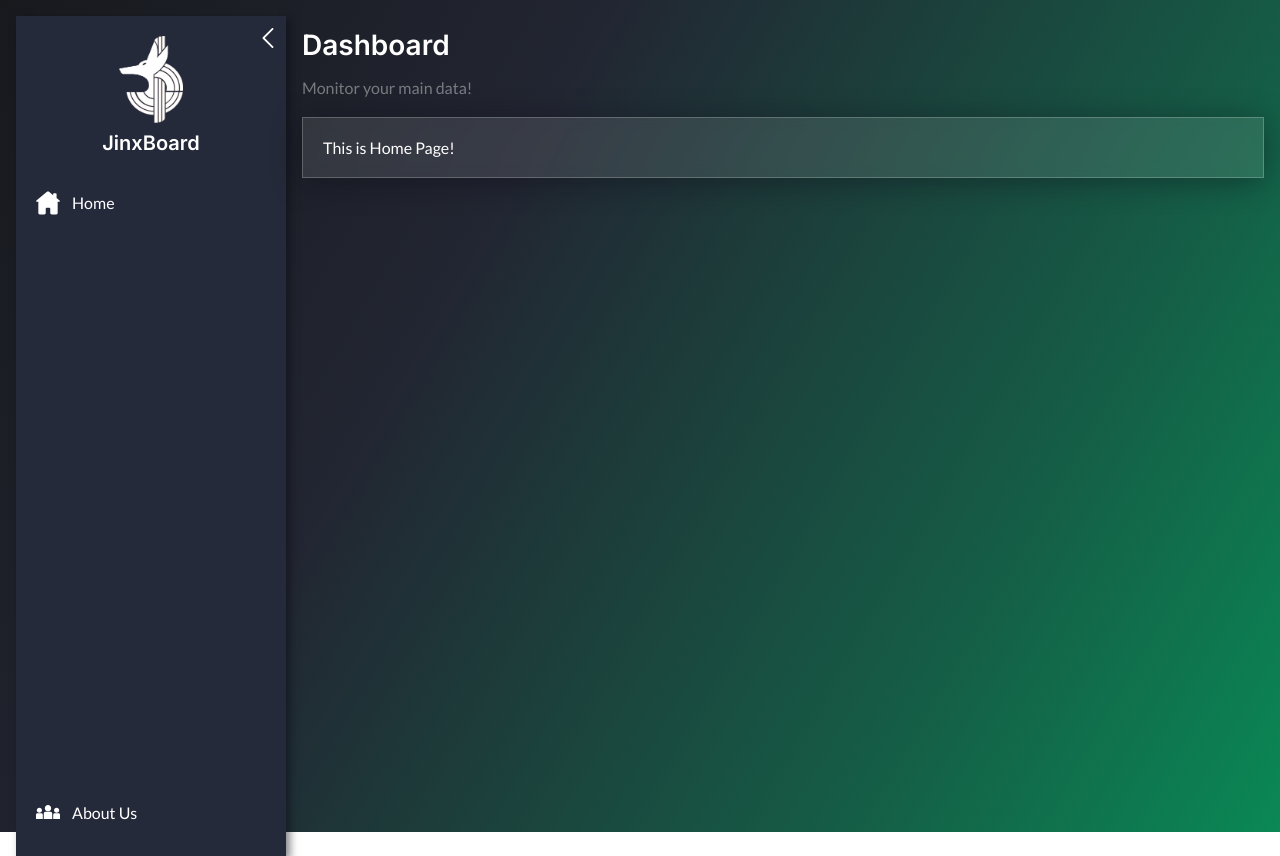
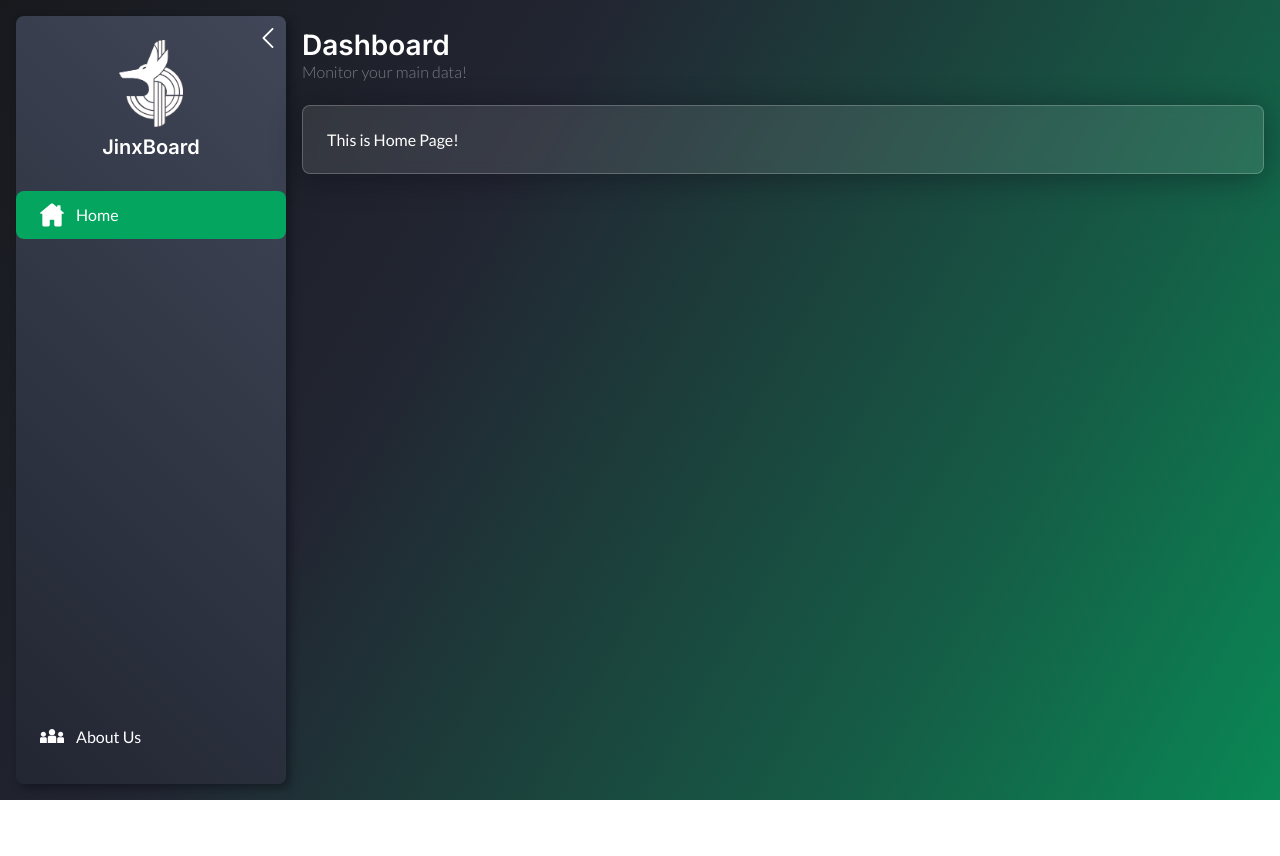
Before and after one commit to fadhilrafiii/JinXBoard, a React (Create React App) app: page / in a window 1280 px wide. After the commit the page ends 800 px from the top, so only its background shows below. Built offline with nearby package versions, Linux system fonts and the light colour scheme.

Commit message:
Add variables and base styling

```diff
--- a/src/index.css
+++ b/src/index.css
@@ -1,11 +1,14 @@
 @import url('https://fonts.googleapis.com/css2?family=Inter:wght@500;600;700&display=swap');
-@import url('https://fonts.googleapis.com/css2?family=Lato:wght@400;500;600&display=swap');
+@import url('https://fonts.googleapis.com/css2?family=Lato:wght@300;400;500;600&display=swap');
 
 :root {
   /* Colors */
-  --primary-color: #03a55f;
-  --secondary-color: #252a3b;
-  --secondary-color-light: #252a3a;
+  --primary-color: #016439;
+  --primary-color-light: #03a55f;
+  --primary-color-dark: #002f1b;
+  --secondary-color: #222632;
+  --secondary-color-light: #414758;
+  --secondary-color-dark: #17191d;
   --destructive-color: #881D1D;
 
   /* Font Family */
@@ -18,25 +21,30 @@
   --padding-m: 8px;
   --padding-l: 12px;
   --padding-xl: 16px;
-  --padding-xxl: 20px;
-  --padding-xxxl: 24px;
+  --padding-xxl: 24px;
+  --padding-xxxl: 32px;
 
   /* Button Height Size */
   --btn-height-s: 8px;
   --btn-height-m: 12px;
   --btn-height-l: 16px;
+
+  /* Border Radius */
+  --border-radius-s: 4px;
+  --border-radius-m: 8px;
+  --border-radius-l: 12px;
 }
 
-#root {
-  min-width: 640px;
+* {
+  box-sizing: border-box;
+}
+
+html {
+  scroll-behavior: smooth;
 }
 
 body {
   margin: 0;
-}
-
-html {
-  scroll-behavior: smooth;
 }
 
 h1, h2, h3, h4, h5, h6, th {
@@ -45,12 +53,16 @@ h1, h2, h3, h4, h5, h6, th {
   margin: 0;
 }
 
-h1 { font-size: 36px; }
+h1 { font-size: 42px; }
 h2 { font-size: 32px; }
 h3 { font-size: 28px; }
 h4 { font-size: 24px; }
 h5 { font-size: 20px; }
 h6 { font-size: 16px; }
+
+p {
+  margin: 0;
+}
 
 div, p, a, span, li, input, td {
   font-family: var(--font-family-paragraph);
```
